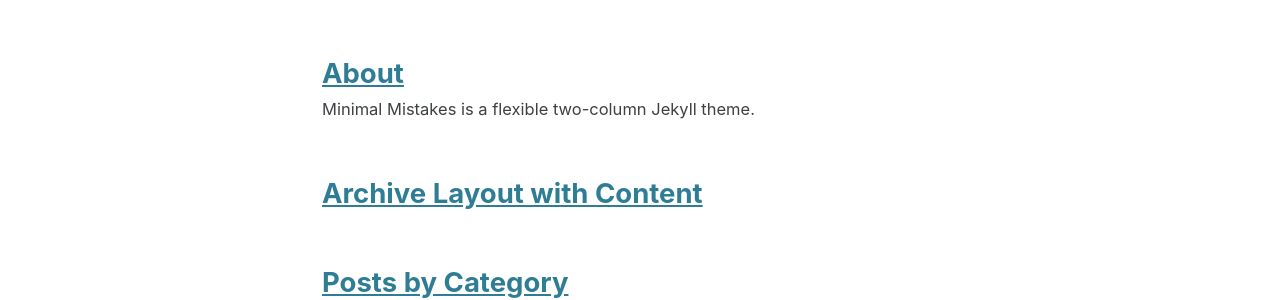
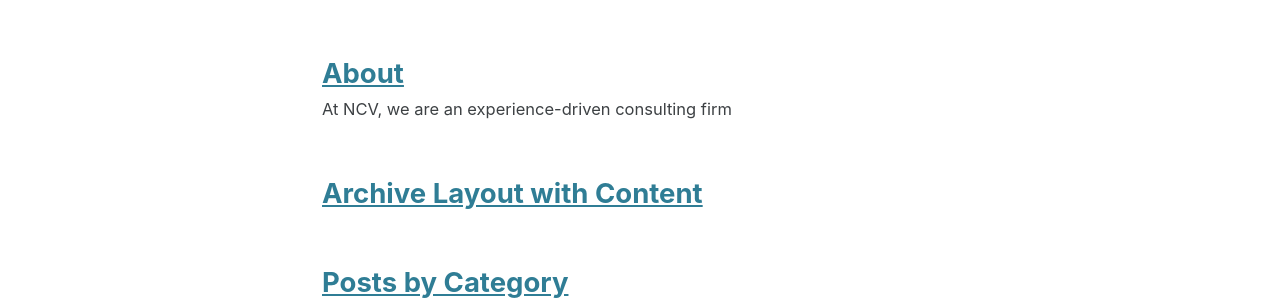
Before and after one commit to cdigitaldetroit/NCVLLC, a Jekyll site: the page built from _pages/page-archive.html, in a window 1280 px wide and 900 px high. Shown: the part 275-575 px from the top of the window. Built offline with Jekyll 4.4.1, drawn with Linux system fonts in a browser that asks for light colours; cached includes are drawn as plain includes.

Commit message:
Added H1

```diff
--- a/_pages/about.md
+++ b/_pages/about.md
@@ -1,10 +1,10 @@
 ---
 permalink: /about/
 title: "About"
-excerpt: "Minimal Mistakes is a flexible two-column Jekyll theme."
-last_modified_at: 2022-05-27T11:59:26-04:00
+excerpt: "At NCV, we are an experience-driven consulting firm"
 toc: true
 ---
+# About Us
 
 At NCV, we are an experience-driven consulting firm that excels in atmospheric design, operational integration, and asset management, all within the exciting realms of amusement arcades and mixed-use entertainment venues. Our dedicated team specializes in delivering top-tier development guidance for Location-Based Entertainment (LBE) and Family Entertainment Center (FEC) locations. We provide direct industry access to manufacturing, distribution, financial services, and investment partnerships essential for thriving in today's arcade and amusements landscape.
 
```
